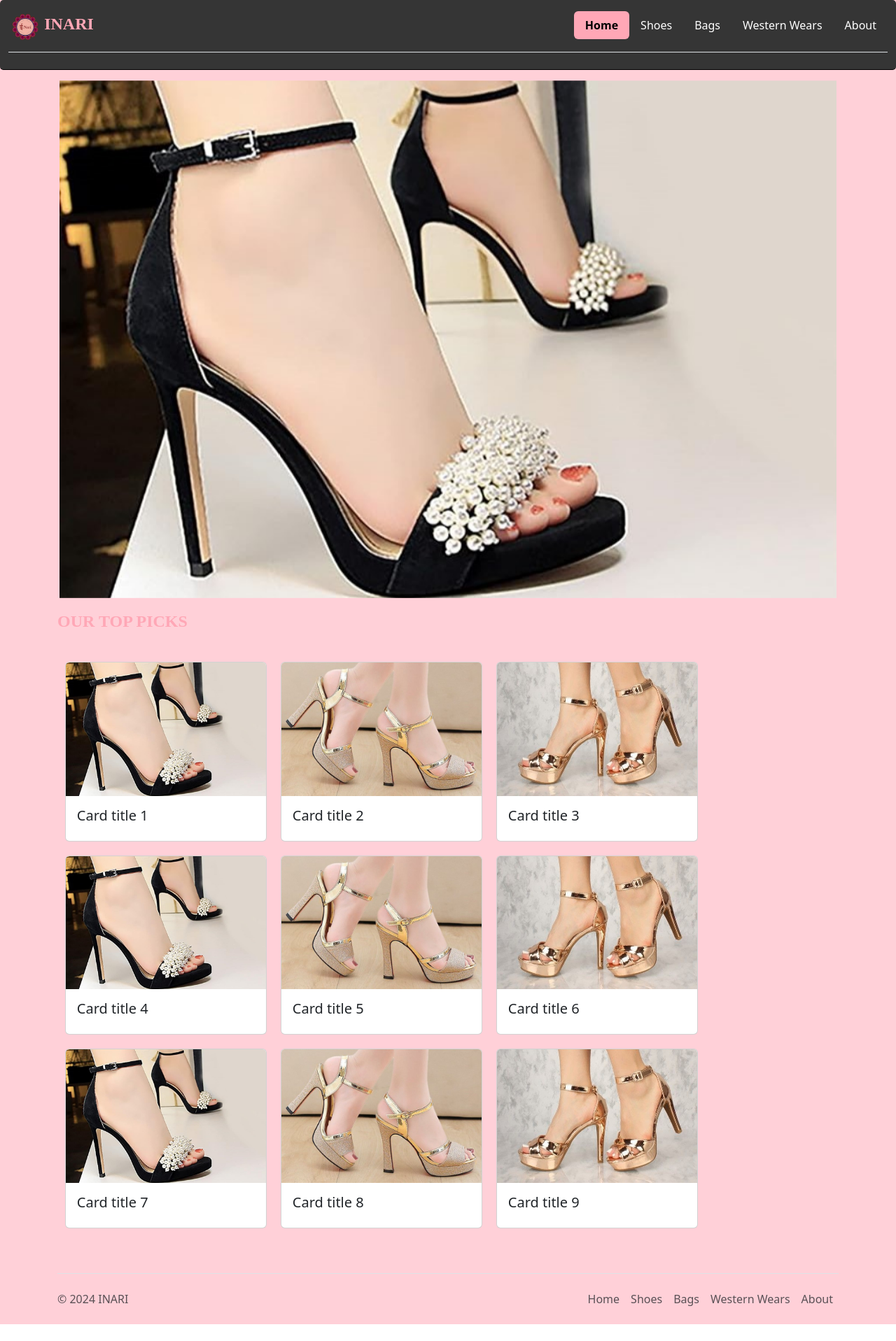
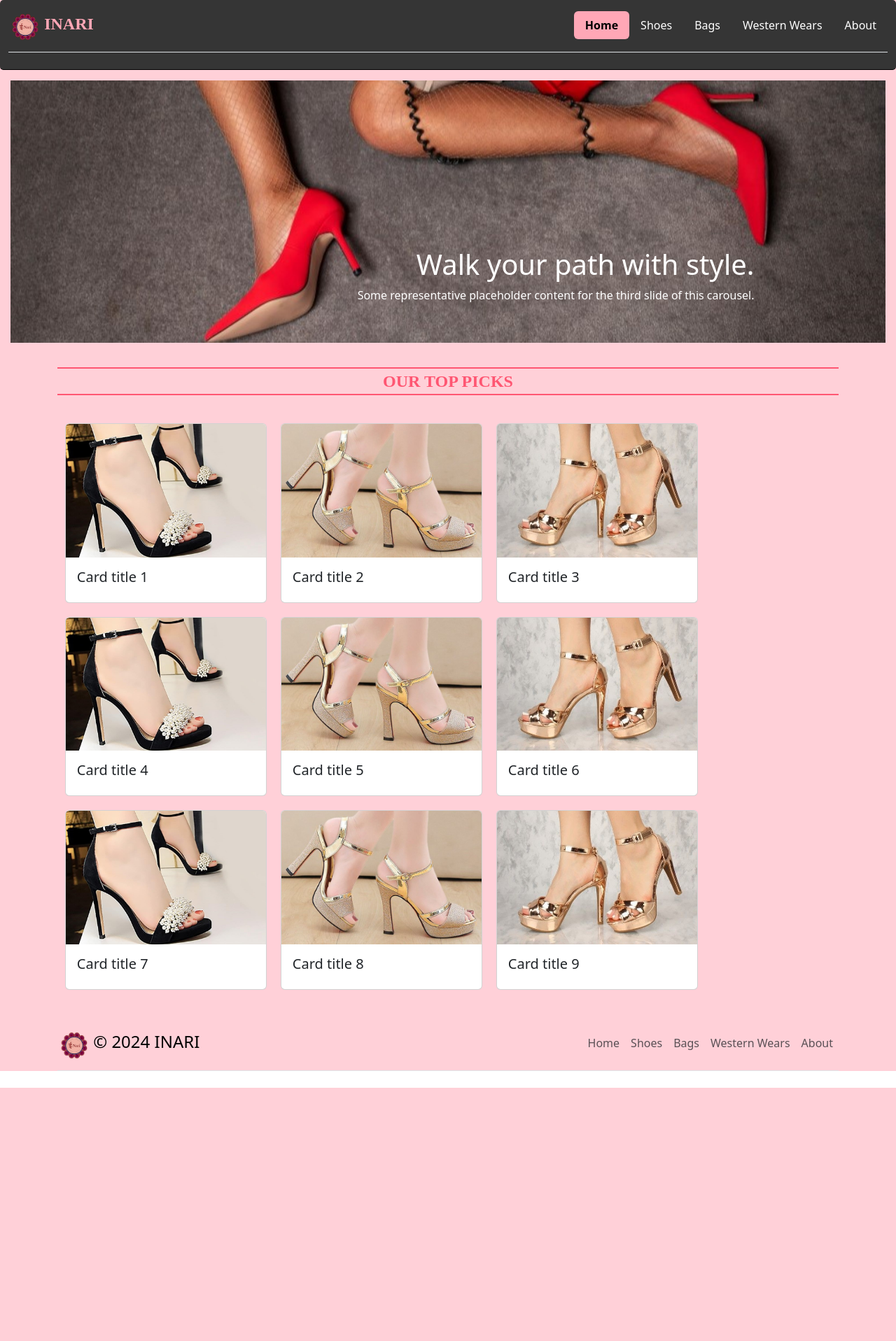
Before and after one commit to sanzay83/onlineStore, a PHP site: page / in a window 1280 px wide. Shown: the whole page at 70% size. After the commit the page ends 1555 px from the top, so only its background shows below. Run offline with PHP 8.4, Linux system fonts and the light colour scheme; some web fonts are replaced.

Commit message:
homepage updated

```diff
--- /dev/null
+++ b/about.js
@@ -0,0 +1,13 @@
+function bodyContent() {
+  document.getElementById(
+    "body-contents"
+  ).innerHTML = `Welcome to [Your Company Name], where fashion meets functionality in every step you take. We are passionate purveyors of quality shoes, clothes, and bags designed to elevate your style and enhance your everyday life.
+
+  At [Your Company Name], we believe that fashion should not only reflect your unique personality but also provide the comfort and durability you need for your daily adventures. Whether you're striding through city streets, conquering the great outdoors, or simply lounging in style, our carefully curated collection has something for every occasion.
+
+  Our commitment to excellence extends beyond the products we offer. We are dedicated to providing exceptional customer service, ensuring that your shopping experience with us is as enjoyable and hassle-free as possible. From browsing our online store to receiving your order at your doorstep, we strive to exceed your expectations every step of the way.
+
+  As a team of fashion enthusiasts, we are continuously exploring the latest trends and innovations in footwear, apparel, and accessories to bring you the freshest styles and designs. From classic essentials to statement pieces, our diverse range caters to every taste and preference.
+
+  Whether you're seeking the perfect pair of shoes to complete your outfit, the ideal garment to express your individuality, or the must-have accessory to elevate your look, [Your Company Name] has you covered. Join us on this stylish journey and discover the perfect combination of fashion, comfort, and quality.`;
+}
--- a/index.html
+++ b/index.html
@@ -17,6 +17,7 @@
       href="https://cdn.jsdelivr.net/npm/bootstrap-icons@1.11.3/font/bootstrap-icons.min.css"
     />
     <link rel="stylesheet" href="styles.css" />
+    <script src="./about.js"></script>
     <link
       href="https://fonts.googleapis.com/css?family=Aboreto"
       rel="stylesheet"
@@ -80,40 +81,85 @@
               <a href="#" class="nav-link nav-design">Western Wears</a>
             </li>
             <li class="nav-item">
-              <a href="#" class="nav-link nav-design">About</a>
+              <a class="nav-link nav-design" onclick="bodyContent()">About</a>
             </li>
           </ul>
         </header>
       </div>
 
       <!-- -----------HEADER & MENU ENDED-------------------- -->
+
+      <div id="body-contents">
         <!-- ----------------- CAROUSEL------------------------ -->
         <div
           id="carouselExampleInterval"
-        class="container carousel-container slide"
+          class="carousel-container slide"
           data-bs-ride="carousel"
         >
           <div class="carousel-inner">
             <div class="carousel-item active" data-bs-interval="3000">
               <img
-              src="./images/sandals/ladies_sandal1.jpg"
+                src="./images/sandals/carousel-image1.jpg"
                 class="d-block w-100"
                 alt="..."
               />
+              <div class="container">
+                <div class="carousel-caption text-end">
+                  <h1>Walk your path with style.</h1>
+                  <p>
+                    Some representative placeholder content for the third slide
+                    of this carousel.
+                  </p>
+                </div>
+              </div>
             </div>
             <div class="carousel-item" data-bs-interval="3000">
               <img
-              src="./images/sandals/ladies_sandal2.jpg"
+                src="./images/sandals/carousel-image2.jpg"
                 class="d-block w-100"
                 alt="..."
               />
+              <div class="container">
+                <div class="carousel-caption text-end">
+                  <h1>Shoes: where comfort meets fashion.</h1>
+                  <p>
+                    Some representative placeholder content for the third slide
+                    of this carousel.
+                  </p>
+                </div>
+              </div>
             </div>
             <div class="carousel-item" data-bs-interval="3000">
               <img
-              src="./images/sandals/ladies_sandal3.jpeg"
+                src="./images/sandals/carousel-image3.jpg"
                 class="d-block w-100"
                 alt="..."
               />
+              <div class="container">
+                <div class="carousel-caption text-end">
+                  <h1>Sole mates for every journey.</h1>
+                  <p>
+                    Some representative placeholder content for the third slide
+                    of this carousel.
+                  </p>
+                </div>
+              </div>
+            </div>
+            <div class="carousel-item" data-bs-interval="3000">
+              <img
+                src="./images/sandals/carousel-image4.jpg"
+                class="d-block w-100"
+                alt="..."
+              />
+              <div class="container">
+                <div class="carousel-caption text-end">
+                  <h1>One more for good measure.</h1>
+                  <p>
+                    Some representative placeholder content for the third slide
+                    of this carousel.
+                  </p>
+                </div>
+              </div>
             </div>
           </div>
         </div>
@@ -123,7 +169,7 @@
         <!-- ----------------- CONTENT BOX---------------------- -->
 
         <div class="container">
-        <span class="fs-4 fs-4copy"> OUR TOP PICKS </span>
+          <div class="fs-4 fs-4copy card-header">OUR TOP PICKS</div>
         </div>
 
         <div class="container card-container" id="content"></div>
@@ -132,7 +178,6 @@
           document.getElementById("content").innerHTML = myFunction();
 
           function myFunction() {
-          let my = 200;
             data = "";
             for (let i = 1; i < 10; i++) {
               data += `<div class="card d-inline-flex card-size">
@@ -146,24 +191,19 @@
             return data;
           }
         </script>
+      </div>
 
       <!-- ------------------- FOOTER STARTED ------------------- -->
       <div class="container">
-        <footer
-          class="d-flex flex-wrap justify-content-between align-items-center py-3 my-4 border-top"
+        <footer class="d-flex flex-wrap py-3 mb-4 border-bottom">
+          <div
+            class="flex-grow-1 mb-3 mb-md-0 me-md-auto link-body-emphasis text-decoration-none"
           >
-          <p class="col-md-4 mb-0 text-body-secondary">© 2024 INARI</p>
+            <img class="logo-image" src="logo.png" />
+            <span class="fs-4">© 2024 INARI </span>
+          </div>
 
-          <a
-            href="/"
-            class="col-md-4 d-flex align-items-center justify-content-center mb-3 mb-md-0 me-md-auto link-body-emphasis text-decoration-none"
-          >
-            <svg class="bi me-2" width="40" height="32">
-              <use xlink:href="#bootstrap"></use>
-            </svg>
-          </a>
-
-          <ul class="nav col-md-4 justify-content-end">
+          <ul class="nav nav-pills">
             <li class="nav-item">
               <a href="#" class="nav-link px-2 text-body-secondary">Home</a>
             </li>
@@ -185,6 +225,7 @@
         </footer>
       </div>
       <!-- ------------------- FOOTER END------------------- -->
+
       <script
         src="https://cdn.jsdelivr.net/npm/bootstrap@5.3.3/dist/js/bootstrap.bundle.min.js"
         integrity="sha384-YvpcrYf0tY3lHB60NNkmXc5s9fDVZLESaAA55NDzOxhy9GkcIdslK1eN7N6jIeHz"
--- a/styles.css
+++ b/styles.css
@@ -57,6 +57,13 @@
 }
 
 /* -------------- CARD ---------------*/
+.card-header {
+  margin-top: 20px;
+  color: rgb(255, 86, 114);
+  border-top: solid 2px;
+  border-bottom: solid 2px;
+  text-align: center;
+}
 
 .card-container {
   padding: 30px 1%;
```
Also changed, not shown: images/sandals/carousel-image1.jpg (added), images/sandals/carousel-image2.jpg (added), images/sandals/carousel-image3.jpg (added), images/sandals/carousel-image4.jpg (added). Lines whose indentation alone changed are shown as unchanged.
